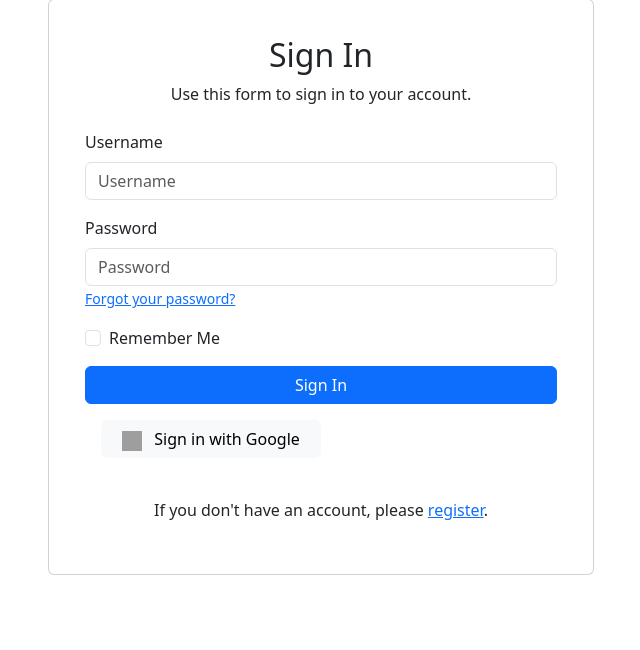
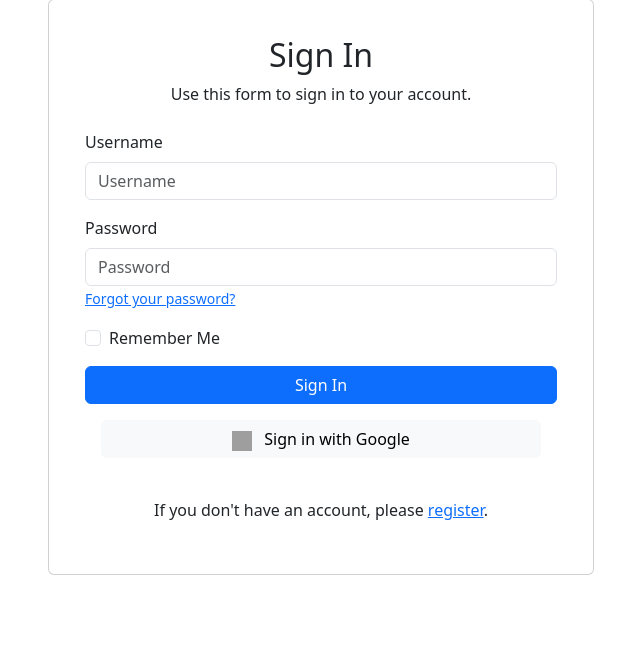
Before and after one commit to Thelastpoet/mpesa-cost, a Django app: page /accounts/login/ in a window 1280 px wide. Shown: the part 81-731 px from the top of the page, without its empty margins (319-959 px from the left). Run offline with Django 4.2, Linux system fonts and the light colour scheme; parts of the project's set-up code (start-up, migrations or seed data) failed here and were passed over; some libraries are stand-ins or nearby versions; grey boxes are pictures that could not be loaded.

```diff
--- a/core/settings.py
+++ b/core/settings.py
@@ -94,7 +94,7 @@ SOCIALACCOUNT_PROVIDERS = {
             'access_type': 'offline',
         },
         'OAUTH_PKCE_ENABLED': True,
-    }
+    },
 }
 
 WSGI_APPLICATION = 'core.wsgi.application'
--- a/templates/account/base_entrance.html
+++ b/templates/account/base_entrance.html
@@ -7,7 +7,6 @@
     <title>{% block title %}{% endblock %}</title>
     {% load django_bootstrap5 %}
     {% bootstrap_css %}
-    <!-- Add this line to include Font Awesome -->
     <link rel="stylesheet" href="https://cdnjs.cloudflare.com/ajax/libs/font-awesome/6.0.0-beta3/css/all.min.css">
 </head>
 <body class="d-flex flex-column min-vh-100">
--- a/templates/account/login.html
+++ b/templates/account/login.html
@@ -1,6 +1,7 @@
 {% extends 'account/base_entrance.html' %}
 {% load i18n %}
 {% load allauth account socialaccount %}
+{% providers_media_js %}
 {% load django_bootstrap5 %}
 
 {% block content %}
@@ -23,7 +24,7 @@
             </form>
             <div class="justify-center mx-3">
                 <a href="{% provider_login_url 'google' %}">
-                    <button class="btn btn-light my-3 w-50">
+                    <button class="btn btn-light my-3 w-100">
                         <img src="https://www.svgrepo.com/show/475656/google-color.svg" alt="Google" width="20" height="20" class="me-2"> Sign in with Google
                     </button>
                 </a>
```
